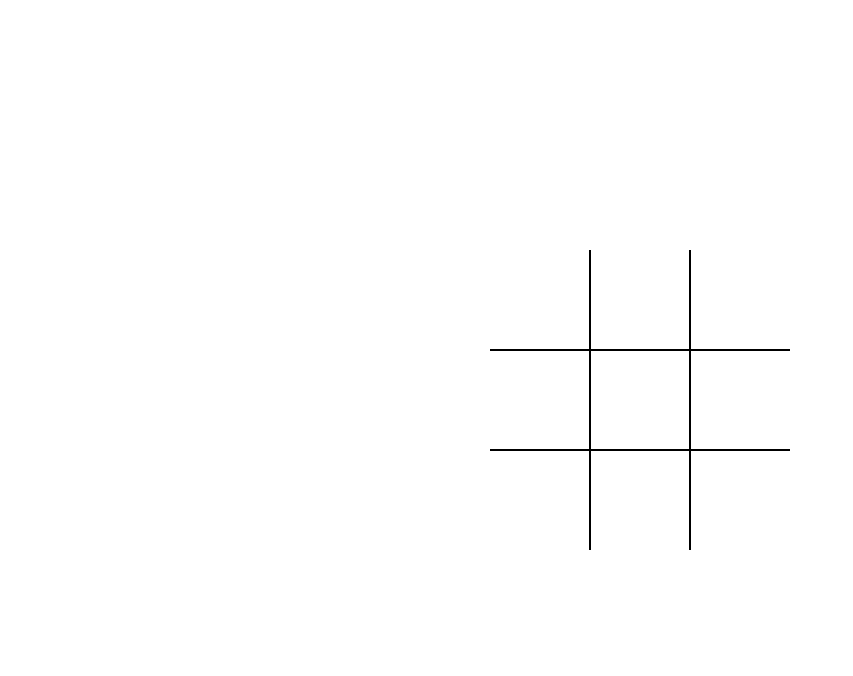
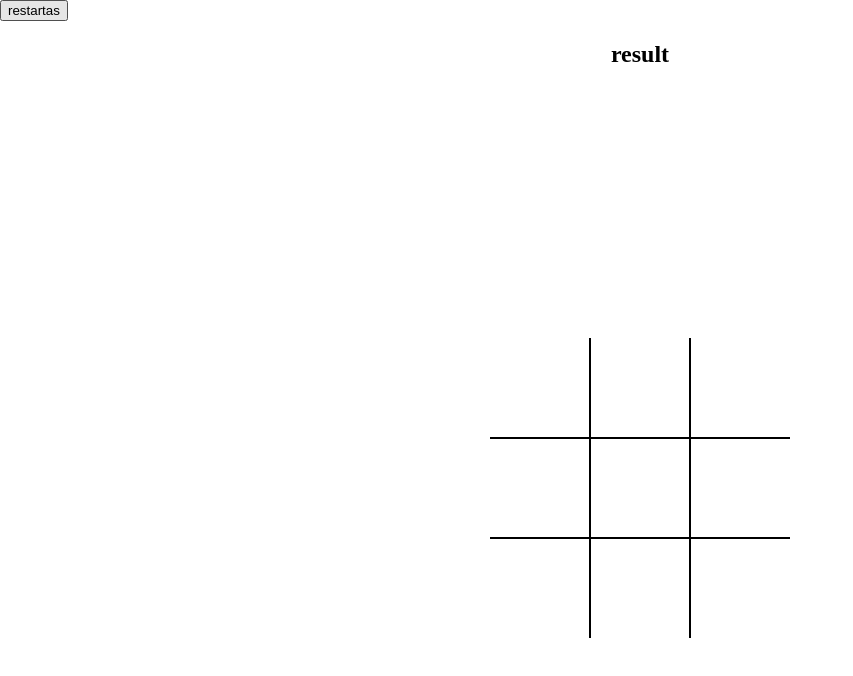
Before and after one commit to Vaidotak/tic-tac-toe, a plain HTML site: page index.html in a window 1280 px wide. Shown: the whole page, without its empty margins (0-853 px from the left). Drawn offline with Linux system fonts and the light colour scheme.

Commit message:
raw versija2

```diff
--- a/index.js
+++ b/index.js
@@ -8,7 +8,23 @@ const WINNING_COMBINATIONS = [
   [0, 4, 8],
   [2, 4, 6],
 ];
-// console.log(WINNING_COMBINATIONS);
+
+let resultDiv = document.createElement('div')
+let result = document.createElement('H2');
+result.setAttribute('id', 'result')
+document.body.prepend(resultDiv)
+resultDiv.prepend(result)
+result.textContent = `result `
+result.style.textAlign = 'center';
+
+
+let restart = document.createElement('button')
+restart.setAttribute('id', 'restart')
+resultDiv.prepend(restart)
+restart.textContent = `restartas `
+restart.style.alignItems = 'center'
+
+
 let cells = document.querySelectorAll("[data-cell]");
 let sign = true;
 for (let i = 0; i < cells.length; i++) {
@@ -23,9 +39,6 @@ for (let i = 0; i < cells.length; i++) {
     { once: true }
   );
 }
-// function beginGame (event){
-
-// }
 
 function checkWin() {
   for (let i = 0; i < WINNING_COMBINATIONS.length; i++) {
@@ -35,10 +48,13 @@ function checkWin() {
     console.log(cell1.textContent);
 
     if (cell1.textContent == "X" && cell2.textContent == "X" && cell3.textContent == "X") {
-      alert("X laimėjo");
+      result.innerHTML = "IKSAS laimėjo";
     }
-    if (cell1.textContent === "O" && cell2.textContent === "O" && cell3.textContent === "O") {
-      alert("O laimėjo");
+    else if (cell1.textContent === "O" && cell2.textContent === "O" && cell3.textContent === "O") {
+      result.innerHTML = "NULIS laimėjo";
     }
+    else (cell1.textContent !== "O" || cell2.textContent !== "O" || cell3.textContent !== "O") ;{
+    result.innerHTML = "Lygiosios";
+  }
   }
 }
```
Also changed, not shown: index.html (+3 -0 lines).
